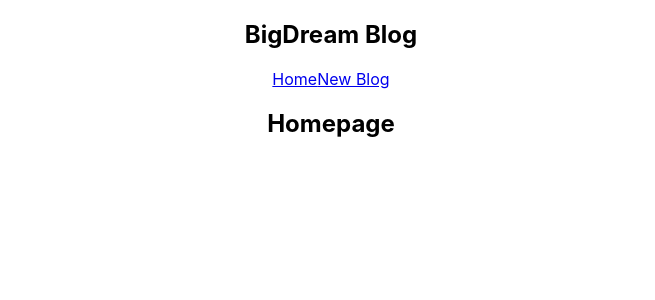
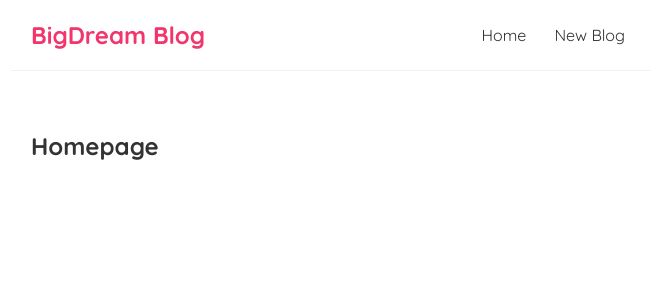
Before and after one commit to FrazaAdityaWiguna/Belajar-React-JS, a React (Create React App) app: page / in a window 1280 px wide. Shown: the top 300 px of the page, without its empty margins (309-964 px from the left). Built offline with nearby package versions, Linux system fonts and the light colour scheme.

Commit message:
Add style

```diff
--- a/package.json
+++ b/package.json
@@ -6,6 +6,7 @@
     "@testing-library/jest-dom": "^5.11.4",
     "@testing-library/react": "^11.1.0",
     "@testing-library/user-event": "^12.1.10",
+    "node-sass": "^4.14.1",
     "react": "^17.0.2",
     "react-dom": "^17.0.2",
     "react-scripts": "4.0.3",
--- a/src/App.css
+++ /dev/null
@@ -1,38 +0,0 @@
-.App {
-  text-align: center;
-}
-
-.App-logo {
-  height: 40vmin;
-  pointer-events: none;
-}
-
-@media (prefers-reduced-motion: no-preference) {
-  .App-logo {
-    animation: App-logo-spin infinite 20s linear;
-  }
-}
-
-.App-header {
-  background-color: #282c34;
-  min-height: 100vh;
-  display: flex;
-  flex-direction: column;
-  align-items: center;
-  justify-content: center;
-  font-size: calc(10px + 2vmin);
-  color: white;
-}
-
-.App-link {
-  color: #61dafb;
-}
-
-@keyframes App-logo-spin {
-  from {
-    transform: rotate(0deg);
-  }
-  to {
-    transform: rotate(360deg);
-  }
-}
--- a/src/App.js
+++ b/src/App.js
@@ -1,16 +1,8 @@
 import React from 'react';
-import './App.css';
 import Navbar from './Navbar';
 import Home from './Home';
 
 function App() {
-  const title = 'Welcome to the BigDream';
-  const likes = 1000;
-  const link = 'https://fraza-portfolio.web.app/';
-
-  // incorrect calling
-  // const person = { name: 'fraza', age: 19 };
-
   return (
     <div className="App">
       <Navbar />
--- a/src/index.css
+++ b/src/index.css
@@ -1,13 +1,35 @@
-body {
+@import url('https://fonts.googleapis.com/css2?family=Quicksand:wght@300;400;500;600;700&display=swap');
+
+/* base styles */
+* {
   margin: 0;
-  font-family: -apple-system, BlinkMacSystemFont, 'Segoe UI', 'Roboto', 'Oxygen',
-    'Ubuntu', 'Cantarell', 'Fira Sans', 'Droid Sans', 'Helvetica Neue',
-    sans-serif;
-  -webkit-font-smoothing: antialiased;
-  -moz-osx-font-smoothing: grayscale;
+  font-family: 'Quicksand';
+  color: #333;
 }
-
-code {
-  font-family: source-code-pro, Menlo, Monaco, Consolas, 'Courier New',
-    monospace;
+.navbar {
+  padding: 20px;
+  display: flex;
+  align-items: center;
+  max-width: 600px;
+  margin: 0 auto;
+  border-bottom: 1px solid #f2f2f2;
 }
+.navbar h1 {
+  color: #f1356d;
+}
+.navbar .links {
+  margin-left: auto;
+}
+.navbar a {
+  margin-left: 16px;
+  text-decoration: none;
+  padding: 6px;
+}
+.navbar a:hover {
+  color: #f1356d;
+}
+.content {
+  max-width: 600px;
+  margin: 40px auto;
+  padding: 20px;
+}
```
Also changed, not shown: 1 other file (tests, documents, lock files or other folders).
